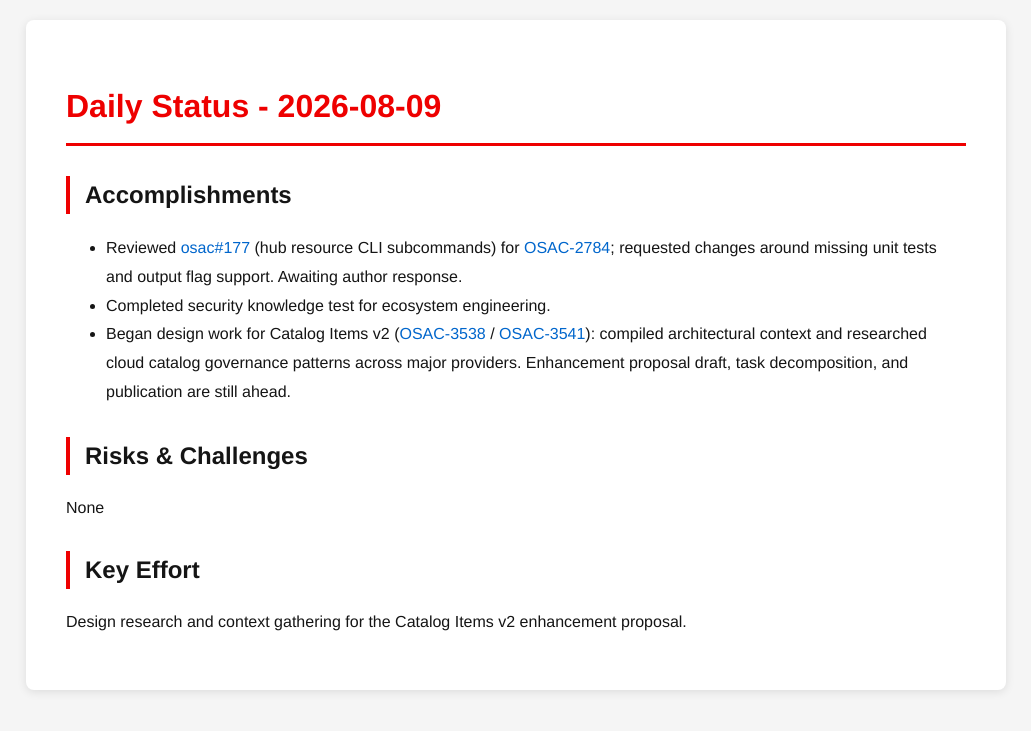
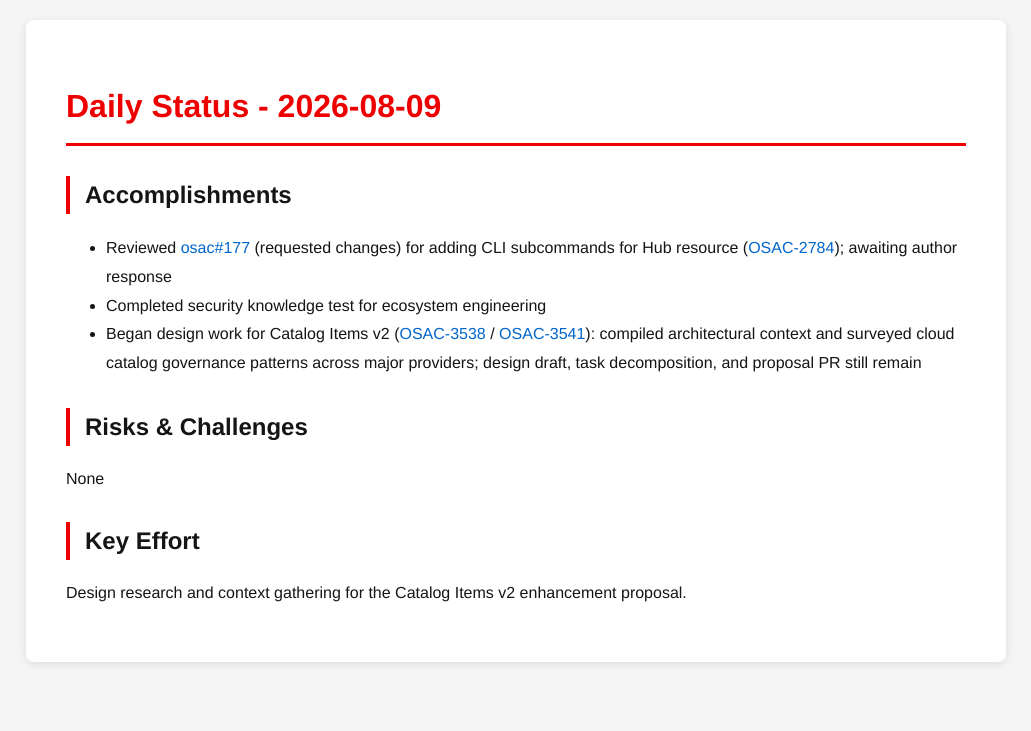
Before and after one commit to tzvatot/daily-status, a Jekyll site: the page built from 2026-08-09.md, in a window 1280 px wide. Shown: the top 731 px of the page, without its empty margins (124-1155 px from the left). Built offline with Jekyll 4.4.1, drawn with Linux system fonts in a browser that asks for light colours.

Commit message:
Daily status update - 2026-08-09

```diff
--- a/2026-08-09.md
+++ b/2026-08-09.md
@@ -7,9 +7,9 @@ date: 2026-08-09
 # Daily Status - 2026-08-09
 
 ## Accomplishments
-- Reviewed [osac#177](https://github.com/osac-project/osac/pull/177) (hub resource CLI subcommands) for [OSAC-2784](https://redhat.atlassian.net/browse/OSAC-2784); requested changes around missing unit tests and output flag support. Awaiting author response.
-- Completed security knowledge test for ecosystem engineering.
-- Began design work for Catalog Items v2 ([OSAC-3538](https://redhat.atlassian.net/browse/OSAC-3538) / [OSAC-3541](https://redhat.atlassian.net/browse/OSAC-3541)): compiled architectural context and researched cloud catalog governance patterns across major providers. Enhancement proposal draft, task decomposition, and publication are still ahead.
+- Reviewed [osac#177](https://github.com/osac-project/osac/pull/177) (requested changes) for adding CLI subcommands for Hub resource ([OSAC-2784](https://redhat.atlassian.net/browse/OSAC-2784)); awaiting author response
+- Completed security knowledge test for ecosystem engineering
+- Began design work for Catalog Items v2 ([OSAC-3538](https://redhat.atlassian.net/browse/OSAC-3538) / [OSAC-3541](https://redhat.atlassian.net/browse/OSAC-3541)): compiled architectural context and surveyed cloud catalog governance patterns across major providers; design draft, task decomposition, and proposal PR still remain
 
 ## Risks & Challenges
 None
```
